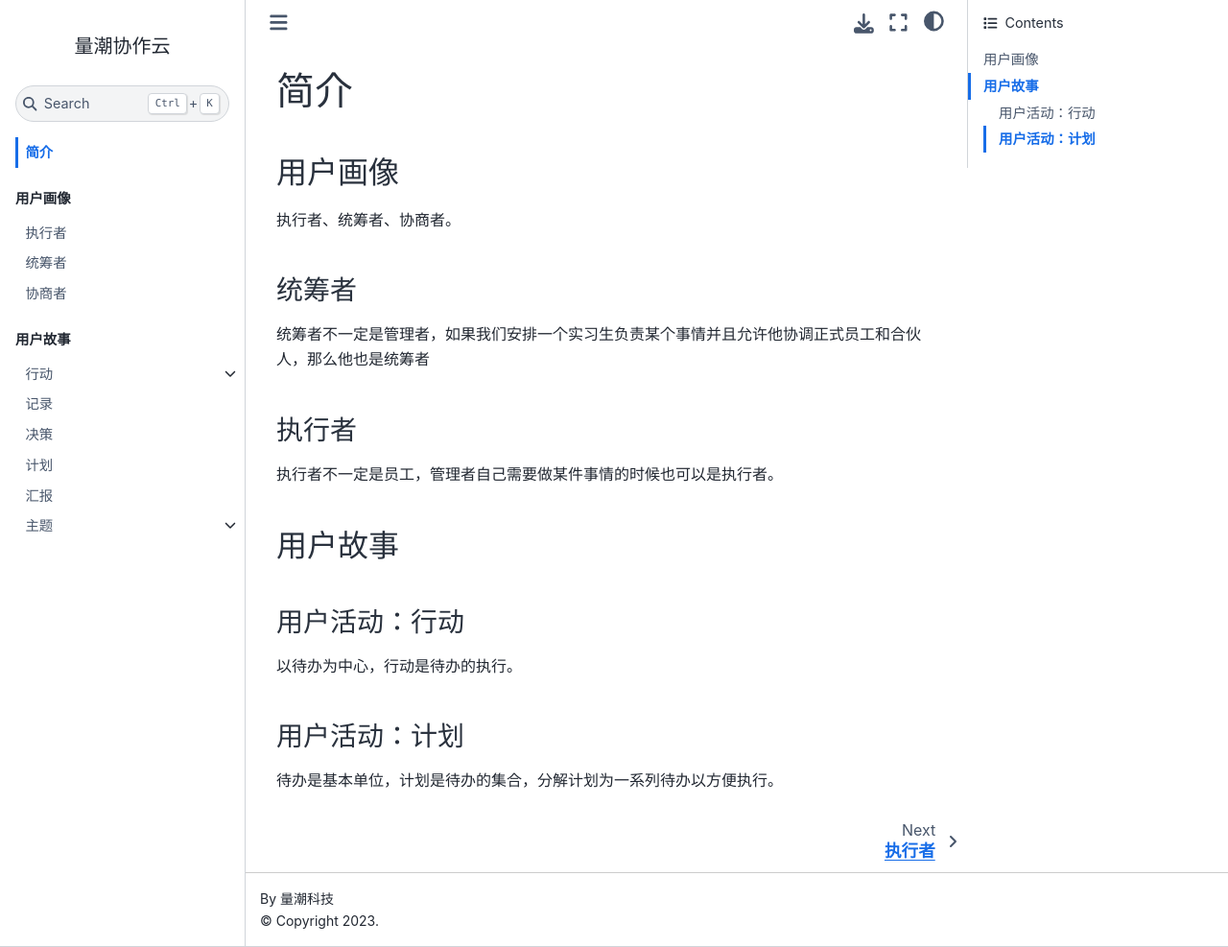
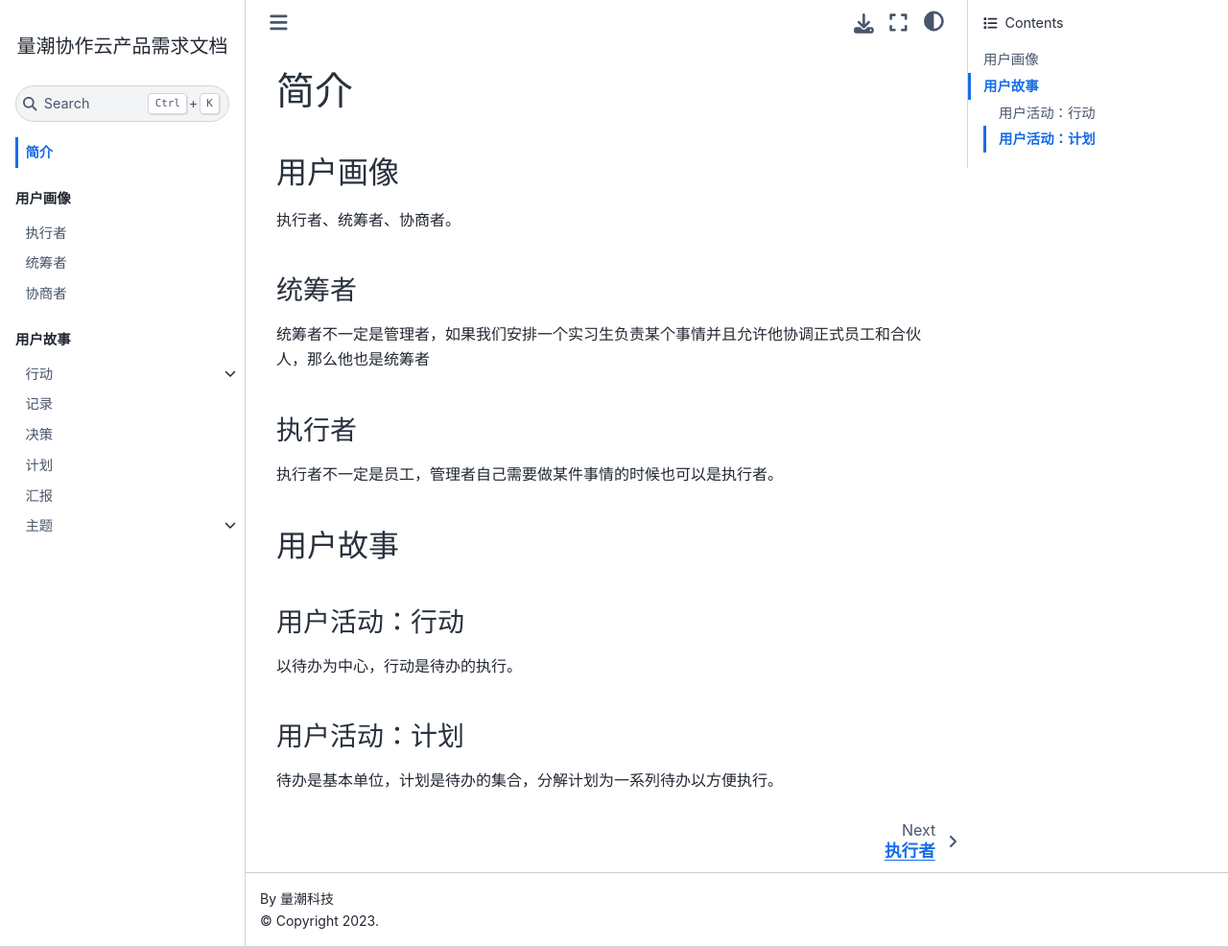
Before and after one commit to quanttide/qtcloud-collab-prd, a Jupyter Book: the page built from index.md, in a window 1280 px wide and 987 px high. Shown: the whole window at 96% size. Built offline with Jupyter Book 1.0.4 settings and Sphinx 7.4.7 and the Sphinx Book theme 1.1.4, drawn with Linux system fonts in a browser that asks for light colours; pages that are not in the unit, such as notebooks, are missing from menus.

Commit message:
Update _config.yml

```diff
--- a/_config.yml
+++ b/_config.yml
@@ -1,7 +1,7 @@
 # https://jupyterbook.org/en/stable/customize/config.html
 name: quanttide-example-of-documentation
-title: 量潮协作云
+title: 量潮协作云产品需求文档
 author: 量潮科技
-description: 量潮协作云产品README文档
+description: 量潮协作云产品需求文档
 # Jupyter Book Config
 only_build_toc_files: true
```
